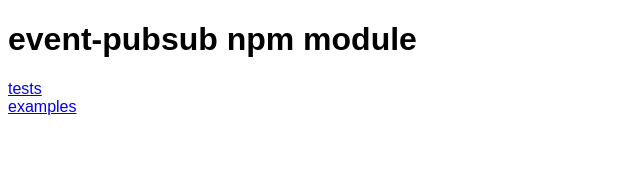
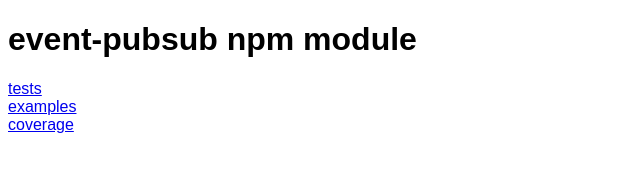
Before and after one commit to RIAEvangelist/event-pubsub, a website: page index.html in a window 1280 px wide. Shown: the full height of the page, 0-640 px from the left. Drawn offline with Linux system fonts and the light colour scheme.

Commit message:
added coverage link

```diff
--- a/index.html
+++ b/index.html
@@ -13,5 +13,7 @@
         <a href='./test/'>tests</a>
         <br>
         <a href='./example/'>examples</a>
+        <br>
+        <a href='./coverage/'>coverage</a>
     </body>
 </html>
```
